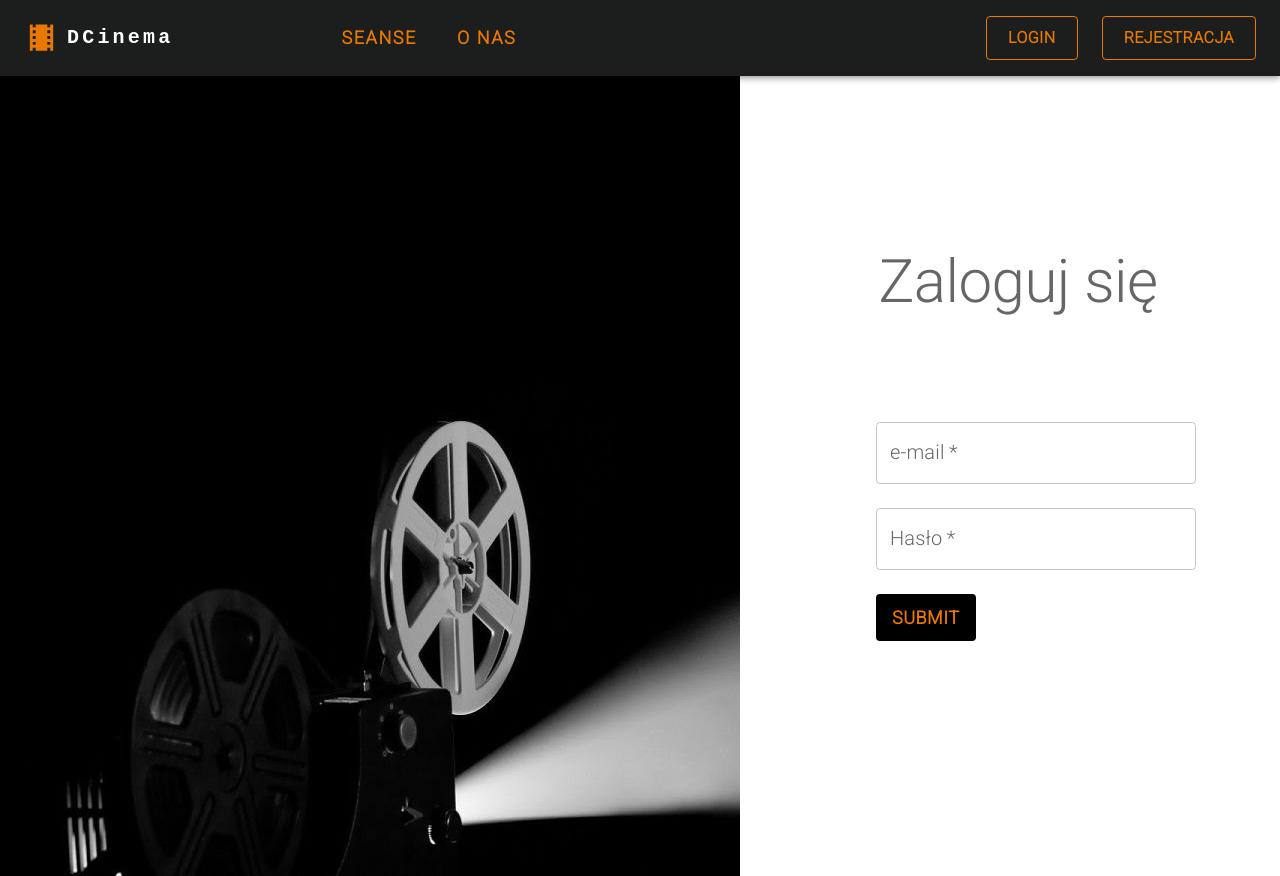
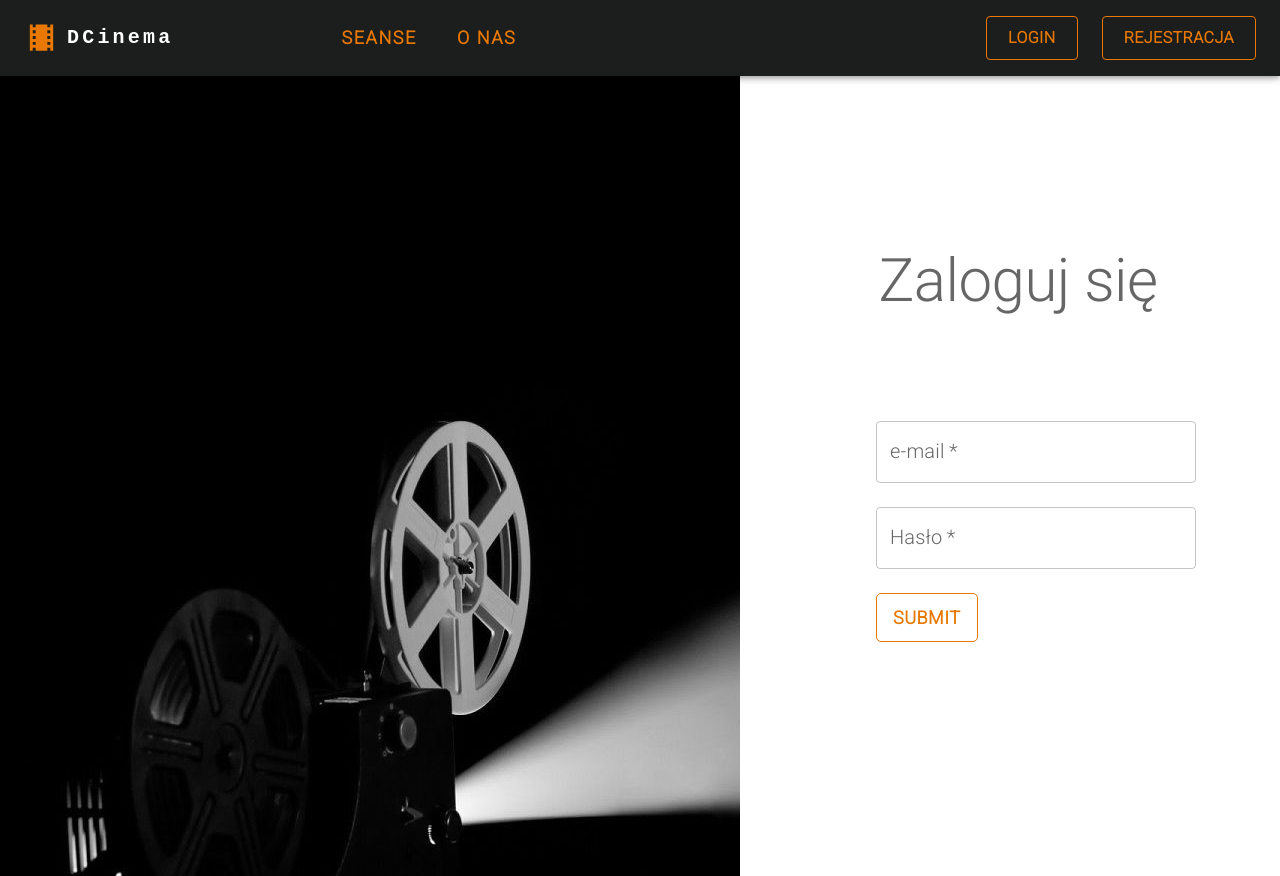
Before and after one commit to damianjasinski/bnabd_front, a React (Create React App) app: page /login in a window 1280 px wide. Shown: the top 876 px of the page. Built offline with nearby package versions, Linux system fonts and the light colour scheme.

Commit message:
Change button style

```diff
--- a/src/Guest/Login.js
+++ b/src/Guest/Login.js
@@ -10,8 +10,9 @@ import { styled } from "@mui/material/styles";
 import { ThemeProvider, createTheme } from "@mui/material/styles";
 import Navbar from "./Navbar";
 import logo from "../Resource/cinema-09.jpg";
-import {Navigate} from "react-router-dom"
-
+import { Navigate } from "react-router-dom"
+import BottomNavigation from '@mui/material/BottomNavigation';
+import BottomNavigationAction from '@mui/material/BottomNavigationAction';
 
 
 const axios = require("axios").default;
@@ -30,7 +31,9 @@ const backgroundStyle = {
 };
 
 const StyledButton = styled(Button)`
-  background-color: black;
+  border-style:solid;
+  border-width:1.5px;
+  border-radius:5px;
   color: #e87800;
   font-size: 18px;
   font-weight: bold;
@@ -48,11 +51,11 @@ export default function Register() {
   const [response, setResponse] = useState([]);
   const [emailError, setEmailError] = useState(false);
   const [passwordError, setPasswordError] = useState(false);
-  const [inputs, setInputs] = useState({"email":"","password":""});
+  const [inputs, setInputs] = useState({ "email": "", "password": "" });
   const [logged, setLoggedIn] = useState();
 
   const loginRequest = () => {
-      const user = {email : inputs.email, password : inputs.password}
+    const user = { email: inputs.email, password: inputs.password }
     const data = axios
       .post("http://localhost:8080/api/login/signin", user)
       .then(function (response) {
@@ -149,7 +152,7 @@ export default function Register() {
                         onChange={handleChange}
                         label="e-mail"
                         variant="outlined"
-                        name = "email"
+                        name="email"
                         color="secondary"
                         fullWidth
                         required
@@ -164,9 +167,9 @@ export default function Register() {
                         sx={{ width: "40vh" }}
                         onChange={handleChange}
                         label="Hasło"
-                        type = "password"
+                        type="password"
                         variant="outlined"
-                        name = "password"
+                        name="password"
                         color="secondary"
                         fullWidth
                         required
@@ -175,7 +178,7 @@ export default function Register() {
                         error={passwordError}
                       />
                     </Box>
-                    <StyledButton onClick = {handleSubmit}>Submit</StyledButton>
+                    <StyledButton onClick={handleSubmit}>Submit</StyledButton>
                   </Box>
                 </form>
               </Box>
@@ -183,6 +186,7 @@ export default function Register() {
           </Grid>
         </Box>
       </Paper>
+
     </ThemeProvider>
   );
 }
```
Lines whose indentation alone changed are shown as unchanged.
